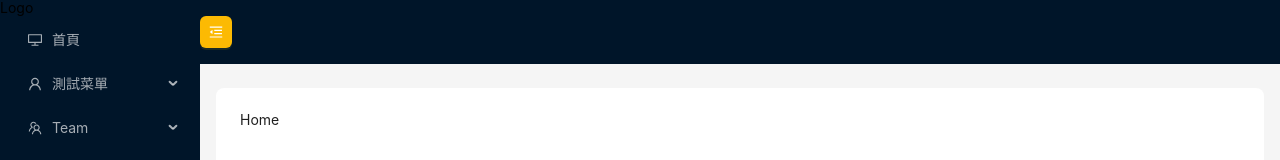
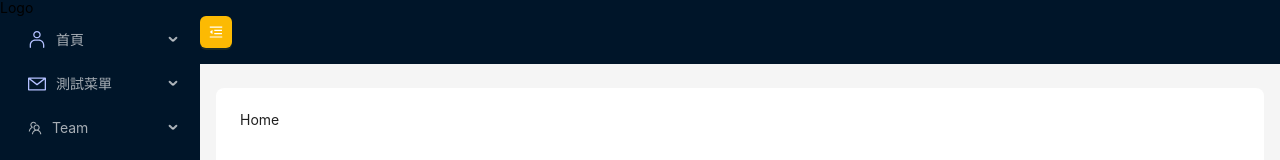
Before and after one commit to Vic428-human/antd5-dashboard-practice, a React (Vite) app: page / in a window 1280 px wide. Shown: the top 160 px of the page. Built offline with nearby package versions, Linux system fonts and the light colour scheme.

Commit message:
icon部分用套件，部分用自定義svg

```diff
--- a/src/components/Menu/SidebarMenu.tsx
+++ b/src/components/Menu/SidebarMenu.tsx
@@ -7,6 +7,7 @@ import {
   TeamOutlined,
   FileOutlined,
 } from "@ant-design/icons";
+import AssetIcon from "./AssetIcon.tsx";
 
 type MenuItem = Required<MenuProps>["items"][number];
 
@@ -25,12 +26,17 @@ function getItem(
 }
 
 const items: MenuItem[] = [
-  getItem("首頁", "/", <DesktopOutlined />),
-  getItem("測試菜單", "/menu-1", <UserOutlined />, [
-    getItem("Tom", "/menu-1/tom"),
-    getItem("Bill", "/menu-1/bill"),
-    getItem("Alex", "/menu-1/alex"),
-  ]),
+  getItem("首頁", "/", <AssetIcon name="person_icon" alt="首頁" />, []),
+  getItem(
+    "測試菜單",
+    "/menu-1",
+    <AssetIcon name="mail_icon" alt="測試菜單" />,
+    [
+      getItem("Tom", "/menu-1/tom"),
+      getItem("Bill", "/menu-1/bill"),
+      getItem("Alex", "/menu-1/alex"),
+    ]
+  ),
   getItem("Team", "/team", <TeamOutlined />, [
     getItem("Team 1", "6"),
     getItem("Team 2", "8"),
```
